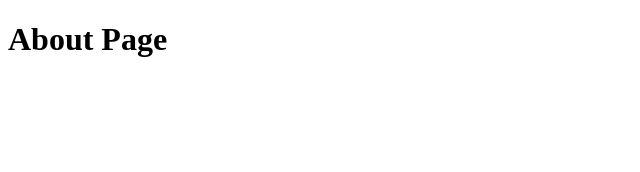
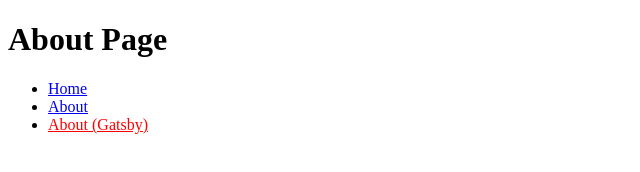
Before and after one commit to marquinhusgoncalves/gatsby-course, a Gatsby site: page /about in a window 1280 px wide. Shown: the whole page, without its empty margins (0-640 px from the left). Built offline with nearby package versions, Linux system fonts and the light colour scheme; Gatsby itself is replaced by a stand-in of ours.

Commit message:
chore: using Link

```diff
--- a/src/pages/about.js
+++ b/src/pages/about.js
@@ -1,7 +1,30 @@
 import React from 'react'
+import { Link } from 'gatsby'
 
 const AboutPage = () => (
-    <h1>About Page</h1>
+    <>
+      <h1>About Page</h1>
+      <ul>
+      <li>
+          <Link
+            to="/"
+          >
+          Home
+          </Link>
+      </li>
+      <li>
+          <a href="/about">About</a>
+      </li>
+      <li>
+          <Link
+						to="/about"
+						activeStyle={{ color: "red" }}
+					>
+					About (Gatsby)
+					</Link>
+      </li>
+    </ul>
+    </>
 )
 
 export default AboutPage
```
Also changed, not shown: src/pages/index.js (+18 -1 lines).
